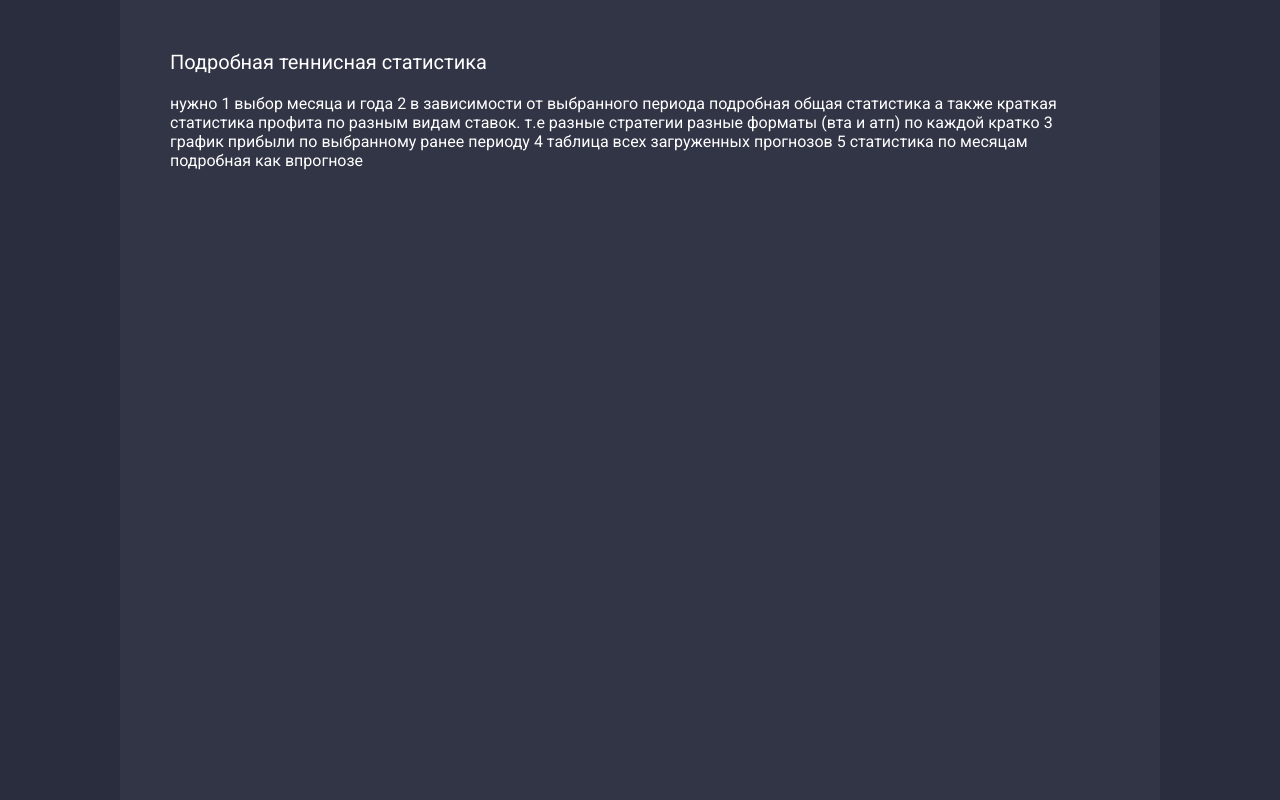
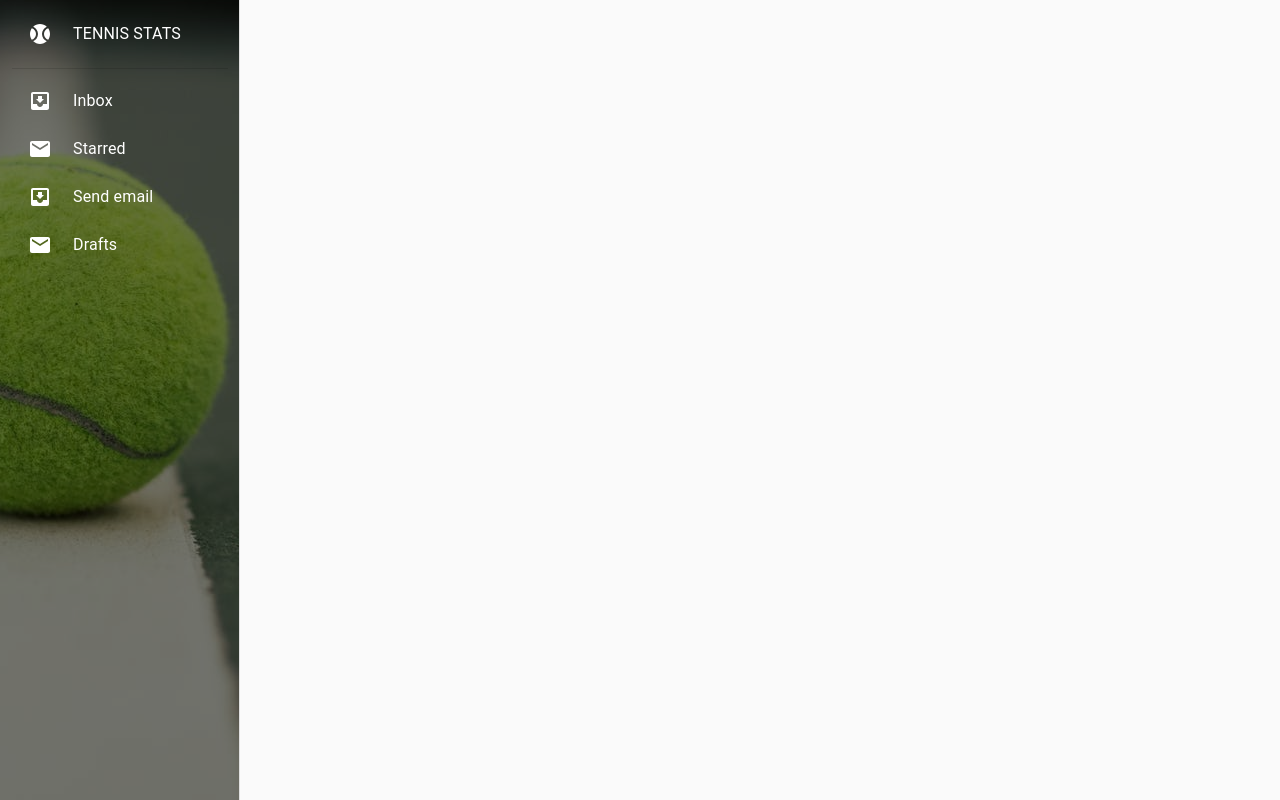
Before and after one commit to ilerofeev/tennis-stats, a React (Create React App) app: page / in a window 1280 px wide. Built offline with nearby package versions, Linux system fonts and the light colour scheme.

Commit message:
app sidebar

```diff
--- a/public/index.html
+++ b/public/index.html
@@ -9,7 +9,6 @@
       name="description"
       content="Web site created using create-react-app"
     />
-    <link href="https://fonts.googleapis.com/css2?family=Roboto:wght@400;500&display=swap" rel="stylesheet">
     <link rel="apple-touch-icon" href="%PUBLIC_URL%/logo192.png" />
     <!--
       manifest.json provides metadata used when your web app is installed on a
--- a/src/components/App.scss
+++ /dev/null
@@ -1,17 +0,0 @@
-.wrapper {
-  width: 100vw;
-  height: 100vh;
-  background-color: #292d3e;
-  .content {
-    color: white;
-    margin: auto;
-    padding: 30px 50px;
-    width: 1040px;
-    max-width: 1040px;
-    height: 100%;
-    background-color: #313545;
-    .title {
-      font-size: 20px;
-    }
-  }
-}
--- a/src/components/App.tsx
+++ b/src/components/App.tsx
@@ -1,19 +1,8 @@
 import React from 'react';
-import './App.scss';
+import Sidebar from './Sidebar';
 
 function App() {
-  return (
-    <div className="wrapper">
-      <div className="content">
-        <p className="title">Подробная теннисная статистика</p>
-        нужно 1 выбор месяца и года 2 в зависимости от выбранного периода
-        подробная общая статистика а также краткая статистика профита по разным
-        видам ставок. т.е разные стратегии разные форматы (вта и атп) по каждой
-        кратко 3 график прибыли по выбранному ранее периоду 4 таблица всех
-        загруженных прогнозов 5 статистика по месяцам подробная как впрогнозе
-      </div>
-    </div>
-  );
+  return <Sidebar> </Sidebar>;
 }
 
 export default App;
--- /dev/null
+++ b/src/components/Sidebar.tsx
@@ -0,0 +1,175 @@
+import React, { FC } from 'react';
+import CssBaseline from '@material-ui/core/CssBaseline';
+import Divider from '@material-ui/core/Divider';
+import Drawer from '@material-ui/core/Drawer';
+import Hidden from '@material-ui/core/Hidden';
+import InboxIcon from '@material-ui/icons/MoveToInbox';
+import List from '@material-ui/core/List';
+import ListItem from '@material-ui/core/ListItem';
+import ListItemIcon from '@material-ui/core/ListItemIcon';
+import ListItemText from '@material-ui/core/ListItemText';
+import MailIcon from '@material-ui/icons/Mail';
+import { makeStyles, useTheme } from '@material-ui/core/styles';
+import background from '../images/background.jpeg';
+import { colors } from '../styles/colors';
+import SportsBaseballIcon from '@material-ui/icons/SportsBaseball';
+
+const drawerWidth = 240;
+
+const useStyles = makeStyles((theme) => ({
+  root: {
+    '& ::-webkit-scrollbar': {
+      display: 'none',
+    },
+    display: 'flex',
+    '& .MuiSvgIcon-root': {
+      color: 'white',
+    },
+
+    '& .MuiListItem-button': {
+      color: 'white',
+      width: '90%',
+      margin: 'auto',
+      '&:hover': {
+        backgroundColor: colors.buttonHover,
+      },
+      borderRadius: 5,
+    },
+    '& .MuiListItemIcon-root': {
+      minWidth: 45,
+    },
+  },
+  drawer: {
+    position: 'relative',
+    height: '100%',
+    backgroundColor: 'black',
+    overflow: 'hidden',
+    background: `url(${background})`,
+    backgroundPosition: '60% center',
+    backgroundRepeat: 'no-repeat',
+    [theme.breakpoints.up('sm')]: {
+      width: drawerWidth,
+      flexShrink: 0,
+    },
+  },
+  appBar: {
+    [theme.breakpoints.up('sm')]: {
+      width: `calc(100% - ${drawerWidth}px)`,
+      marginLeft: drawerWidth,
+    },
+  },
+  menuDivider: {
+    width: '90%',
+    margin: 'auto',
+  },
+  menuButton: {
+    marginRight: theme.spacing(2),
+    [theme.breakpoints.up('sm')]: {
+      display: 'none',
+    },
+  },
+  // necessary for content to be below app bar
+  toolbar: theme.mixins.toolbar,
+  menuHeader: {
+    color: 'white',
+    fontWeight: 400,
+    margin: '10px 12px !important',
+    fontSize: 18,
+    textTransform: 'uppercase',
+    '&:hover': {
+      cursor: 'default !important',
+      backgroundColor: 'transparent !important',
+    },
+  },
+  drawerPaper: {
+    width: drawerWidth,
+  },
+  content: {
+    flexGrow: 1,
+    padding: theme.spacing(3),
+  },
+}));
+
+const Sidebar: FC<{ children?: React.ReactNode }> = ({ children }) => {
+  const classes = useStyles();
+  const theme = useTheme();
+  const [mobileOpen, setMobileOpen] = React.useState(false);
+
+  const handleDrawerToggle = () => {
+    setMobileOpen(!mobileOpen);
+  };
+
+  const drawer = (
+    <div className={classes.drawer}>
+      <div
+        style={{
+          backgroundColor: 'rgba(0, 0, 0, 0.5)',
+          width: '100%',
+          height: '100%',
+          position: 'absolute',
+          left: 0,
+          top: 0,
+        }}
+      >
+        {' '}
+      </div>
+      <ListItem className={classes.menuHeader}>
+        <ListItemIcon>
+          <SportsBaseballIcon />
+        </ListItemIcon>
+        <ListItemText primary={'tennis stats'} />
+      </ListItem>
+      <Divider className={classes.menuDivider} />
+      <List>
+        {['Inbox', 'Starred', 'Send email', 'Drafts'].map((text, index) => (
+          <ListItem button key={text}>
+            <ListItemIcon>
+              {index % 2 === 0 ? <InboxIcon /> : <MailIcon />}
+            </ListItemIcon>
+            <ListItemText primary={text} />
+          </ListItem>
+        ))}
+      </List>
+    </div>
+  );
+
+  return (
+    <div className={classes.root}>
+      <CssBaseline />
+
+      <nav className={classes.drawer} aria-label="mailbox folders">
+        {/* The implementation can be swapped with js to avoid SEO duplication of links. */}
+        <Hidden smUp implementation="css">
+          <Drawer
+            variant="temporary"
+            anchor={theme.direction === 'rtl' ? 'right' : 'left'}
+            open={mobileOpen}
+            onClose={handleDrawerToggle}
+            classes={{
+              paper: classes.drawerPaper,
+            }}
+            ModalProps={{
+              keepMounted: true, // Better open performance on mobile.
+            }}
+          >
+            {drawer}
+          </Drawer>
+        </Hidden>
+        <Hidden xsDown implementation="css">
+          <Drawer
+            classes={{
+              paper: classes.drawerPaper,
+            }}
+            variant="permanent"
+            open
+          >
+            {drawer}
+          </Drawer>
+        </Hidden>
+      </nav>
+      <main className={classes.content}>{children}</main>
+    </div>
+  );
+};
+
+export default Sidebar;
--- a/src/index.css
+++ /dev/null
@@ -1,15 +0,0 @@
-body {
-  margin: 0;
-  font-family: 'Roboto', sans-serif;
-  -webkit-font-smoothing: antialiased;
-  -moz-osx-font-smoothing: grayscale;
-}
-
-code {
-  font-family: source-code-pro, Menlo, Monaco, Consolas, 'Courier New',
-    monospace;
-}
-
-*, *:after, *:before {
-  box-sizing: border-box;
-}
--- a/src/index.tsx
+++ b/src/index.tsx
@@ -1,16 +1,23 @@
 import React from 'react';
 import ReactDOM from 'react-dom';
-import './index.css';
 import * as serviceWorker from './serviceWorker';
 import App from './components/App';
+import CssBaseline from '@material-ui/core/CssBaseline';
 
 ReactDOM.render(
   <React.StrictMode>
+    <CssBaseline />
     <App />
   </React.StrictMode>,
   document.getElementById('root')
 );
 
+// нужно 1 выбор месяца и года 2 в зависимости от выбранного периода
+// подробная общая статистика а также краткая статистика профита по разным
+// видам ставок. т.е разные стратегии разные форматы (вта и атп) по каждой
+// кратко 3 график прибыли по выбранному ранее периоду 4 таблица всех
+// загруженных прогнозов 5 статистика по месяцам подробная как впрогнозе
+
 // If you want your app to work offline and load faster, you can change
 // unregister() to register() below. Note this comes with some pitfalls.
 // Learn more about service workers: https://bit.ly/CRA-PWA
--- /dev/null
+++ b/src/styles/colors.ts
@@ -0,0 +1,12 @@
+export const colors = {
+  buttonHover: 'rgba(200, 200, 200, 0.2)',
+  buttonColor: '#ff9800',
+  buttonShadow:
+    '0 12px 20px -10px rgba(255, 152, 0, 0.28), 0 4px 20px 0 rgba(0, 0, 0, 0.12), 0 7px 8px -5px rgba(255, 152, 0, 0.2)',
+  blockShadow: '0 1px 4px 0 rgba(0, 0, 0, 0.14)',
+  colorBackground: '#eee',
+  colorYellow: 'linear-gradient(60deg, #ffa726, #fb8c00)',
+  colorGreen: 'linear-gradient(60deg, #66bb6a, #43a047)',
+  colorRed: 'linear-gradient(60deg, #ef5350, #e53935)',
+  colorBlue: 'linear-gradient(60deg, #26c6da, #00acc1)',
+};
```
Also changed, not shown: package.json (+6 -1 lines), src/images/background.jpeg (added), 1 other file (tests, documents, lock files or other folders).
